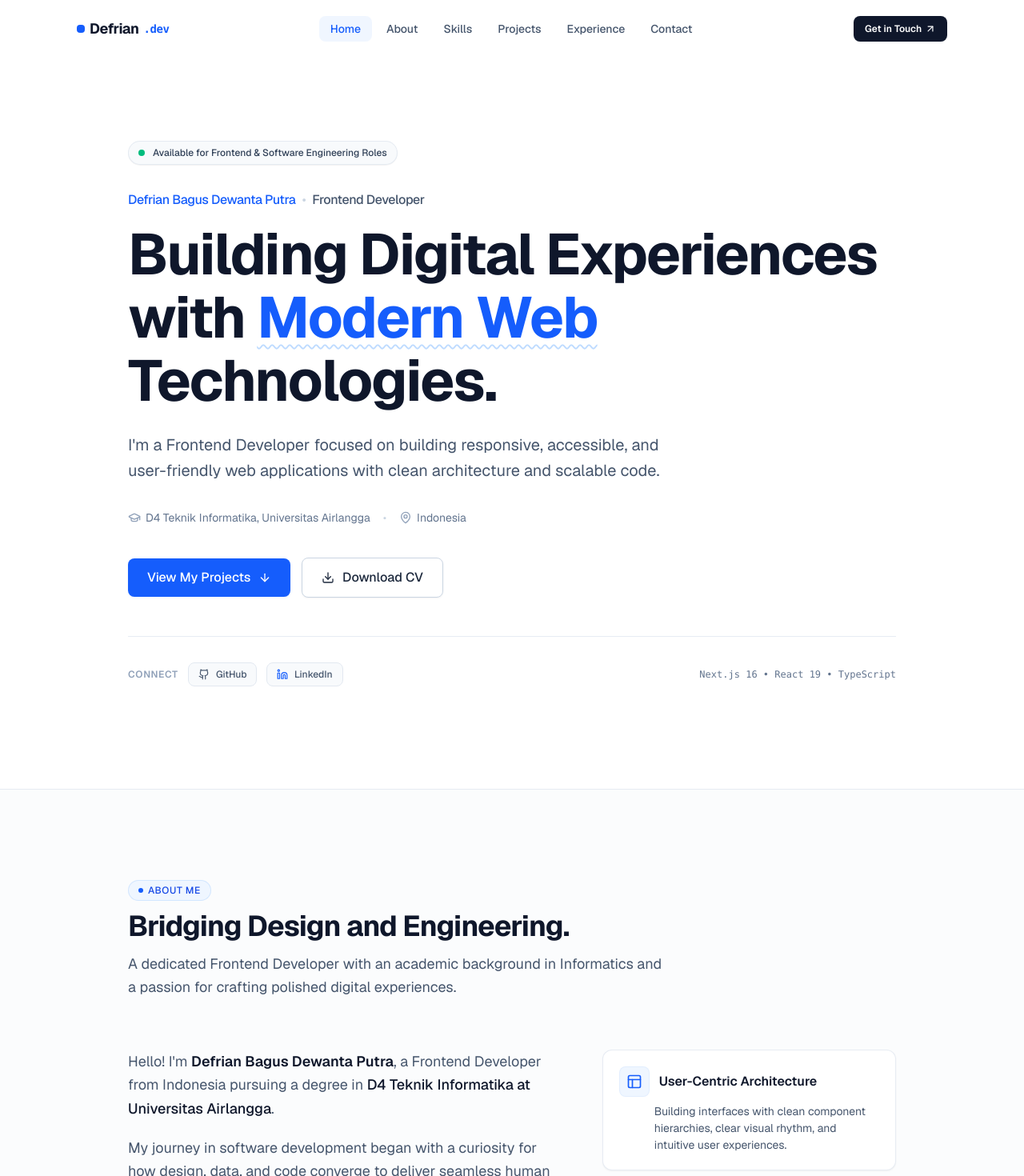
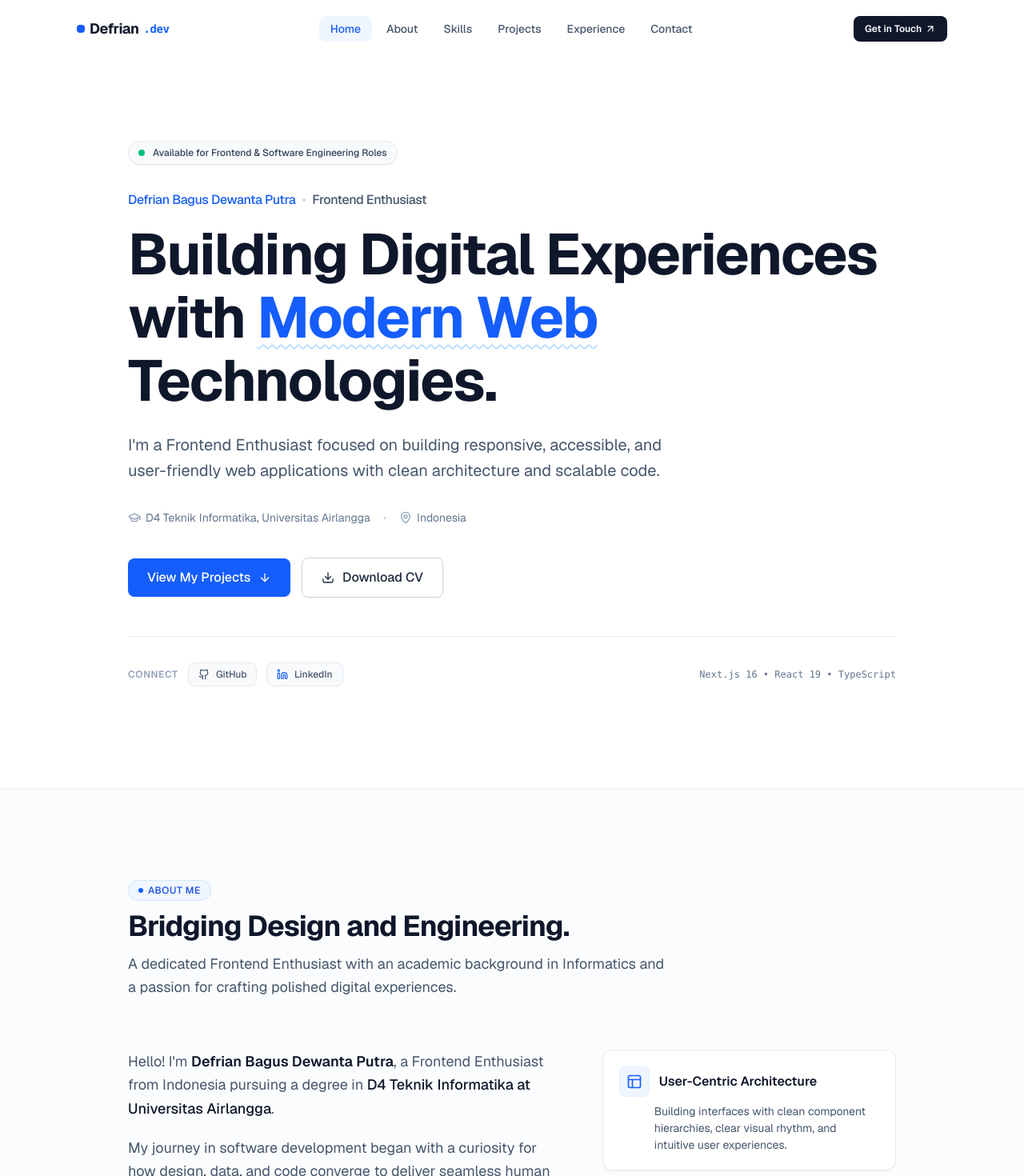
Before and after one commit to defriandev/defrian-portfolio, a Next.js app: page / in a window 1280 px wide. Shown: the top 1470 px of the page at 80% size. Built offline with nearby package versions, Linux system fonts and the light colour scheme.

Commit message:
chore: update title and bio to Frontend Enthusiast across landing page

```diff
--- a/src/app/layout.tsx
+++ b/src/app/layout.tsx
@@ -20,11 +20,12 @@ export const viewport: Viewport = {
 
 export const metadata: Metadata = {
   metadataBase: new URL("https://defrian.dev"),
-  title: "Defrian Bagus Dewanta Putra | Frontend Developer",
+  title: "Defrian Bagus Dewanta Putra | Frontend Enthusiast",
   description:
-    "Personal portfolio of Defrian Bagus Dewanta Putra, a Frontend Developer crafting modern, accessible, and user-centric web applications.",
+    "Personal portfolio of Defrian Bagus Dewanta Putra, a Frontend Enthusiast crafting modern, accessible, and user-centric web applications.",
   keywords: [
     "Defrian Bagus Dewanta Putra",
+    "Frontend Enthusiast",
     "Frontend Developer",
     "Web Developer Indonesia",
     "React Developer",
@@ -40,9 +41,9 @@ export const metadata: Metadata = {
     type: "website",
     locale: "en_US",
     url: "https://defrian.dev",
-    title: "Defrian Bagus Dewanta Putra | Frontend Developer",
+    title: "Defrian Bagus Dewanta Putra | Frontend Enthusiast",
     description:
-      "Frontend Developer focused on building responsive, accessible, and user-friendly web applications.",
+      "Frontend Enthusiast focused on building responsive, accessible, and user-friendly web applications.",
     siteName: "Defrian.dev Portfolio",
   },
   icons: {
--- a/src/components/layout/Footer.tsx
+++ b/src/components/layout/Footer.tsx
@@ -21,7 +21,7 @@ export const Footer: React.FC = () => {
               <span className="text-blue-600 font-mono text-xs">.dev</span>
             </Link>
             <p className="text-xs text-slate-500 mt-1">
-              Defrian Bagus Dewanta Putra • Frontend Developer
+              Defrian Bagus Dewanta Putra • Frontend Enthusiast
             </p>
           </div>
 
--- a/src/components/sections/About.tsx
+++ b/src/components/sections/About.tsx
@@ -40,7 +40,7 @@ export const About: React.FC = () => {
           <SectionHeading
             badge="About Me"
             title="Bridging Design and Engineering."
-            description="A dedicated Frontend Developer with an academic background in Informatics and a passion for crafting polished digital experiences."
+            description="A dedicated Frontend Enthusiast with an academic background in Informatics and a passion for crafting polished digital experiences."
           />
         </ScrollReveal>
 
@@ -49,7 +49,7 @@ export const About: React.FC = () => {
           <ScrollReveal delay={0.1} className="lg:col-span-7 space-y-5 text-slate-600 leading-relaxed text-base sm:text-lg">
             <p>
               Hello! I&apos;m <strong className="text-slate-900 font-semibold">Defrian Bagus Dewanta Putra</strong>,
-              a Frontend Developer from Indonesia pursuing a degree in{" "}
+              a Frontend Enthusiast from Indonesia pursuing a degree in{" "}
               <span className="text-slate-900 font-medium">D4 Teknik Informatika at Universitas Airlangga</span>.
             </p>
             <p>
--- a/src/components/sections/Contact.tsx
+++ b/src/components/sections/Contact.tsx
@@ -52,14 +52,14 @@ export const Contact: React.FC = () => {
             <div className="bg-white border border-slate-200/80 rounded-2xl p-6 sm:p-8 shadow-xs hover:border-slate-300 hover:shadow-md transition-all duration-300">
               <div className="inline-flex items-center gap-2 px-3 py-1 rounded-full bg-emerald-50 border border-emerald-200/60 text-xs font-medium text-emerald-700 mb-6">
                 <span className="w-2 h-2 rounded-full bg-emerald-500 animate-pulse" />
-                Open to Frontend Developer Opportunities
+                Open to Frontend Opportunities
               </div>
 
               <h3 className="text-xl sm:text-2xl font-bold text-slate-900 mb-3">
                 Direct Communication
               </h3>
               <p className="text-slate-600 text-sm sm:text-base leading-relaxed mb-6">
-                I am actively seeking Frontend Developer roles and collaborations.
+                I am actively seeking frontend engineering roles and collaborations.
                 The fastest way to reach me is via email or LinkedIn.
               </p>
 
@@ -182,7 +182,7 @@ export const Contact: React.FC = () => {
                     Hiring Managers & HR
                   </h5>
                   <p className="text-xs text-blue-800/80 mt-1 leading-relaxed">
-                    Looking for a dedicated Frontend Developer ready to create impact? I am open to full-time, contract, and internship opportunities.
+                    Looking for a dedicated Frontend Enthusiast ready to create impact? I am open to full-time, contract, and internship opportunities.
                   </p>
                 </div>
               </div>
--- a/src/components/sections/Hero.tsx
+++ b/src/components/sections/Hero.tsx
@@ -62,7 +62,7 @@ export const Hero: React.FC = () => {
           >
             <span>Defrian Bagus Dewanta Putra</span>
             <span className="text-slate-300">•</span>
-            <span className="text-slate-600">Frontend Developer</span>
+            <span className="text-slate-600">Frontend Enthusiast</span>
           </motion.div>
 
           {/* Main Editorial Headline */}
@@ -82,7 +82,7 @@ export const Hero: React.FC = () => {
             variants={itemVariants}
             className="max-w-2xl text-lg sm:text-xl text-slate-600 leading-relaxed font-normal mb-8"
           >
-            I&apos;m a Frontend Developer focused on building responsive, accessible,
+            I&apos;m a Frontend Enthusiast focused on building responsive, accessible,
             and user-friendly web applications with clean architecture and scalable code.
           </motion.p>
 
```
